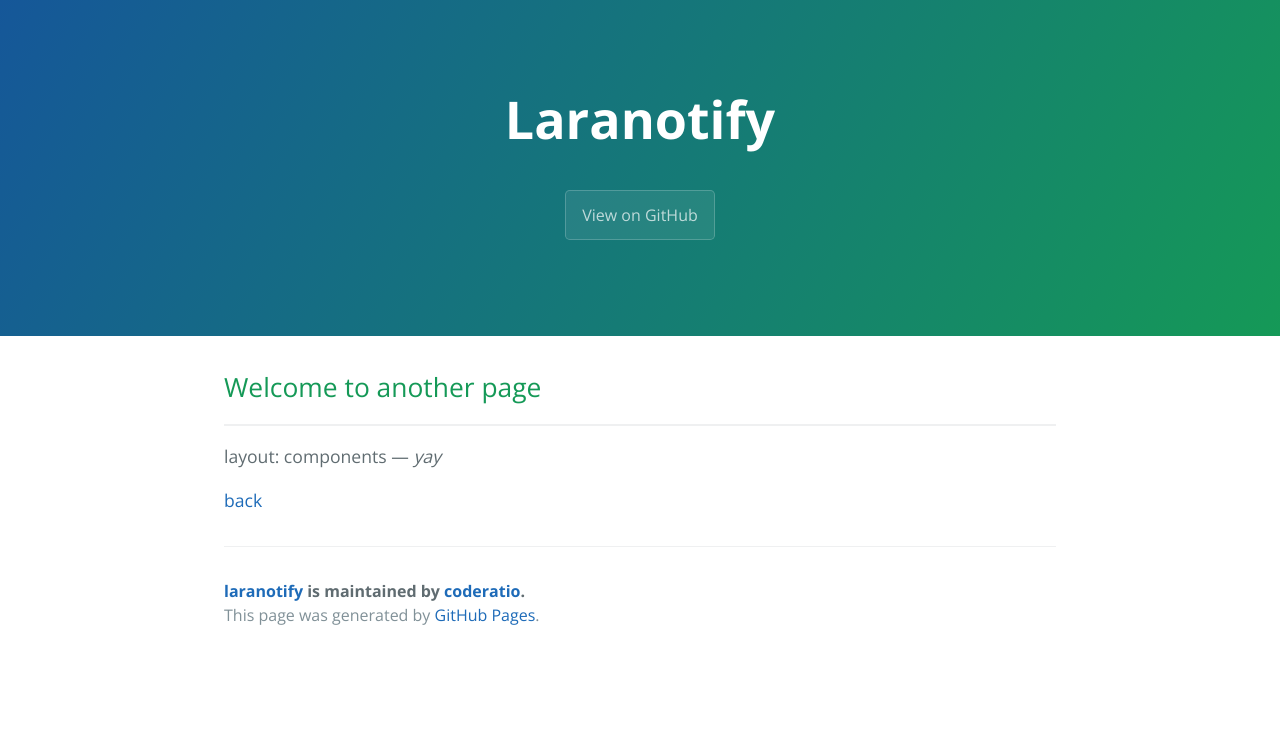
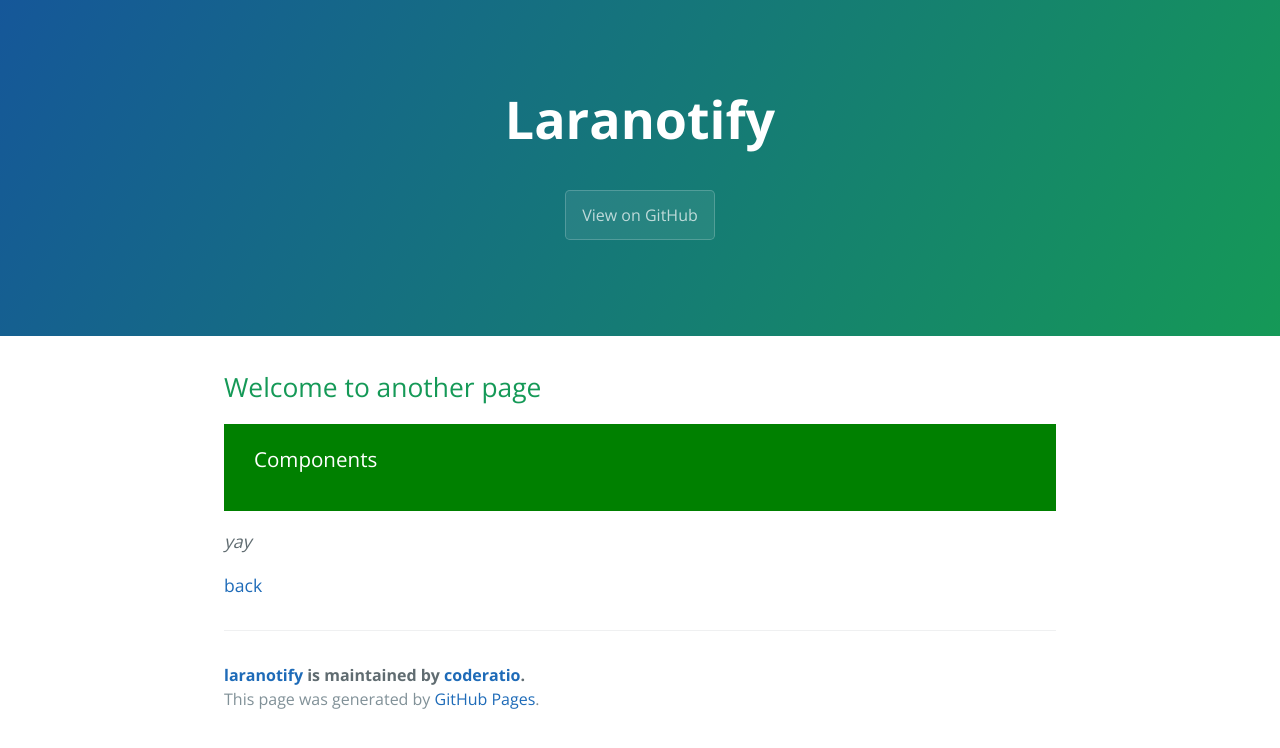
Before and after one commit to coderatio/laranotify, a Jekyll site: the page built from docs/another-page.md, in a window 1280 px wide. Shown: the top 748 px of the page. Built offline with Jekyll 4.4.1, drawn with Linux system fonts in a browser that asks for light colours; our own code applies the rules of GitHub Pages for plain Markdown files.

Commit message:
Docs folder general updates

```diff
--- a/docs/another-page.md
+++ b/docs/another-page.md
@@ -4,9 +4,10 @@ layout: default
 
 ## Welcome to another page
 
----
-layout: components
----
+<div class="green" style="background: green; padding: 20px 30px">
+    <h3 style="color: white">Components</h3>
+</div>
+
 _yay_
 
 [back](./)
```
